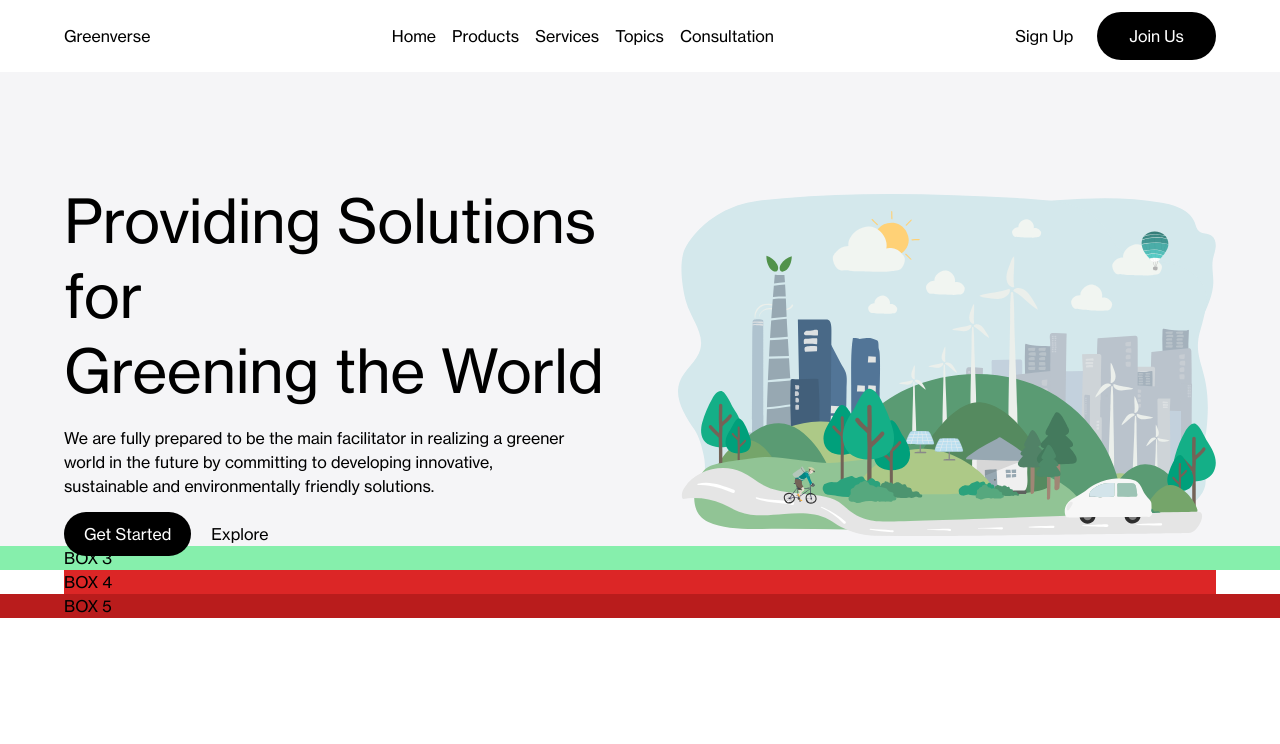
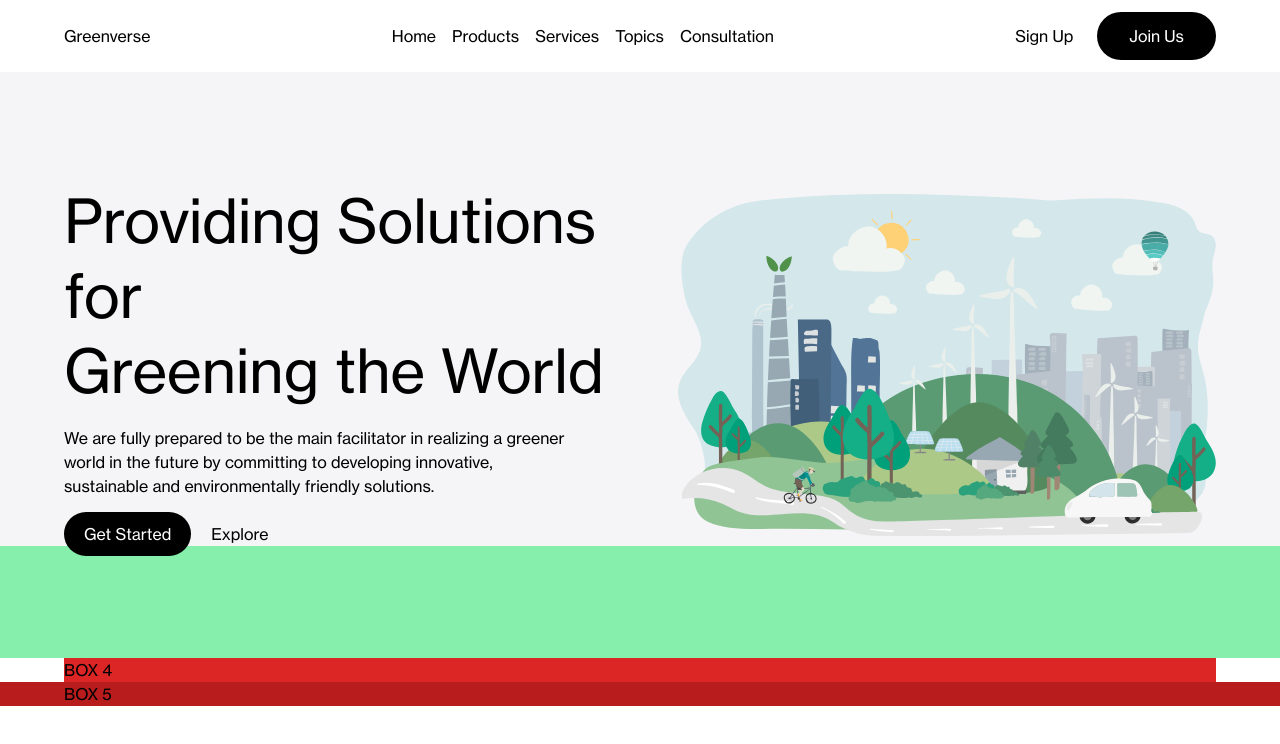
Before and after one commit to aryadira/greenverse, a React (Vite) app: page / in a window 1280 px wide. Shown: the top 744 px of the page. Built offline with nearby package versions, Linux system fonts and the light colour scheme; the HTML template or start-up script is replaced by a standard one.

Commit message:
Index image

```diff
--- /dev/null
+++ b/src/assets/img/index.js
@@ -0,0 +1,18 @@
+import arrow from './arrow.svg';
+import consul from './consul-img.svg';
+import infra1 from './infra-1.svg';
+import infra2 from './infra-2.svg';
+import infra3 from './infra-3.svg';
+import infra4 from './infra-4.svg';
+import landingImg1 from './landing-img1.svg';
+import landingImg2 from './landing-img2.svg';
+import logo from './logo-img.svg';
+import product1 from './product-1.svg';
+import product2 from './product-2.svg';
+import product3 from './product-3.svg';
+import product4 from './product-4.svg';
+import topics1 from './topics-1.svg';
+import topics2 from './topics-2.svg';
+import topics3 from './topics-3.svg';
+
+export { arrow, consul, infra1, infra2, infra3, infra4, landingImg1, landingImg2, logo, product1, product2, product3, product4, topics1, topics2, topics3 }
--- /dev/null
+++ b/src/components/sections/SectionBenefit.jsx
@@ -0,0 +1,17 @@
+import React from 'react';
+
+
+const sectionBenefit = () => {
+  return (
+    <div className="wrapper mt-28">
+        <div className="left-img">
+
+        </div>
+        <div className="right-benefit">
+
+        </div>
+    </div>
+  )
+}
+
+export default sectionBenefit
--- a/src/components/sections/SectionLanding.jsx
+++ b/src/components/sections/SectionLanding.jsx
@@ -1,6 +1,6 @@
 /* eslint-disable no-unused-vars */
 import React from "react";
-import landingImg from "../../assets/img/landing-img1.svg";
+import { landingImg1 } from "../../assets/img/";
 import ButtonDark from "../parts/ButtonDark";
 import ButtonLight from "../parts/ButtonLight";
 
@@ -22,7 +22,7 @@ const SectionLanding = () => {
         </div>
       </div>
       <div className="right w-[550px]">
-        <img src={landingImg} />
+        <img src={landingImg1} />
       </div>
     </div>
   );
--- /dev/null
+++ b/src/components/sections/index.js
@@ -0,0 +1,4 @@
+import SectionLanding from "./SectionLanding";
+import SectionBenefit from "./sectionBenefit";
+
+export { SectionBenefit, SectionLanding };
--- a/src/constants/styles/layoutStyles.js
+++ b/src/constants/styles/layoutStyles.js
@@ -1,4 +1,5 @@
-const styles = {
+export const styles =
+  {
     boxWidth: "max-w-[1280px] w-full",
 
     heading2: "font-poppins font-semibold xs:text-[48px] text-[40px] text-white xs:leading-[76.8px] leading-[66.8px] w-full",
@@ -14,9 +15,9 @@ const styles = {
     marginX: "sm:mx-16 mx-6",
     marginY: "sm:my-16 my-6",
   };
-
-export const layout = {
-  section: `flex md:flex-row flex-col ${styles.paddingY}`,
+export const layout =
+  {
+    section: `flexmd:flex-row flex-col ${styles.paddingY}`,
     sectionReverse: `flex md:flex-row flex-col-reverse ${styles.paddingY}`,
 
     sectionImgReverse: `flex-1 flex ${styles.flexCenter} md:mr-10 mr-0 md:mt-0 mt-10 relative`,
@@ -24,5 +25,3 @@ export const layout = {
 
     sectionInfo: `flex-1 ${styles.flexStart} flex-col`,
   };
-
-export default styles;
--- a/src/layouts/BoxContainer.jsx
+++ b/src/layouts/BoxContainer.jsx
@@ -1,7 +1,7 @@
-import layoutStyles from "../constants/styles/layoutStyles";
+import { styles } from "../constants/styles/layoutStyles";
 
 const BoxContainer = ({ children, className, ...props }) => {
-  return <div className={`w-full ${layoutStyles.boxWidth} ${className}`}>{children}</div>;
+  return <div className={`w-full ${styles.boxWidth} ${className}`}>{children}</div>;
 };
 
 export default BoxContainer;
--- a/src/layouts/Main.jsx
+++ b/src/layouts/Main.jsx
@@ -5,7 +5,7 @@ const Main = () => {
   return (
     <main className='bg-baseColor flex justify-center flex-col relative h-max'>
       <Navbar />
-      <Routing />
+        <Routing />
       <Footer />
     </main>
   );
--- a/src/layouts/SpacingLayout.jsx
+++ b/src/layouts/SpacingLayout.jsx
@@ -1,7 +1,7 @@
-import layoutStyles from "../constants/styles/layoutStyles";
+import { styles } from "../constants/styles/layoutStyles";
 
 const SpacingLayout = ({ children, className, ...props }) => {
-  return <div className={`${layoutStyles.paddingX} ${layoutStyles.flexCenter} ${className}`}>{children}</div>;
+  return <div className={`${styles.paddingX} ${styles.flexCenter} ${className}`}>{children}</div>;
 };
 
 export default SpacingLayout;
--- a/src/pages/LandingPage.jsx
+++ b/src/pages/LandingPage.jsx
@@ -1,5 +1,5 @@
 import { BoxContainer, SpacingLayout } from "../layouts";
-import SectionLanding from "../components/sections/SectionLanding";
+import { SectionLanding, SectionBenefit } from "../components/sections/";
 
 const LandingPage = () => {
   return (
@@ -11,7 +11,9 @@ const LandingPage = () => {
       </SpacingLayout>
       <div className="box-3 bg-red-500">
         <SpacingLayout className="bg-green-300">
-          <BoxContainer>BOX 3</BoxContainer>
+          <BoxContainer>
+            <SectionBenefit />
+          </BoxContainer>
         </SpacingLayout>
       </div>
       <SpacingLayout>
```
Also changed, not shown: 1 other file (tests, documents, lock files or other folders). Lines whose indentation alone changed are shown as unchanged.
